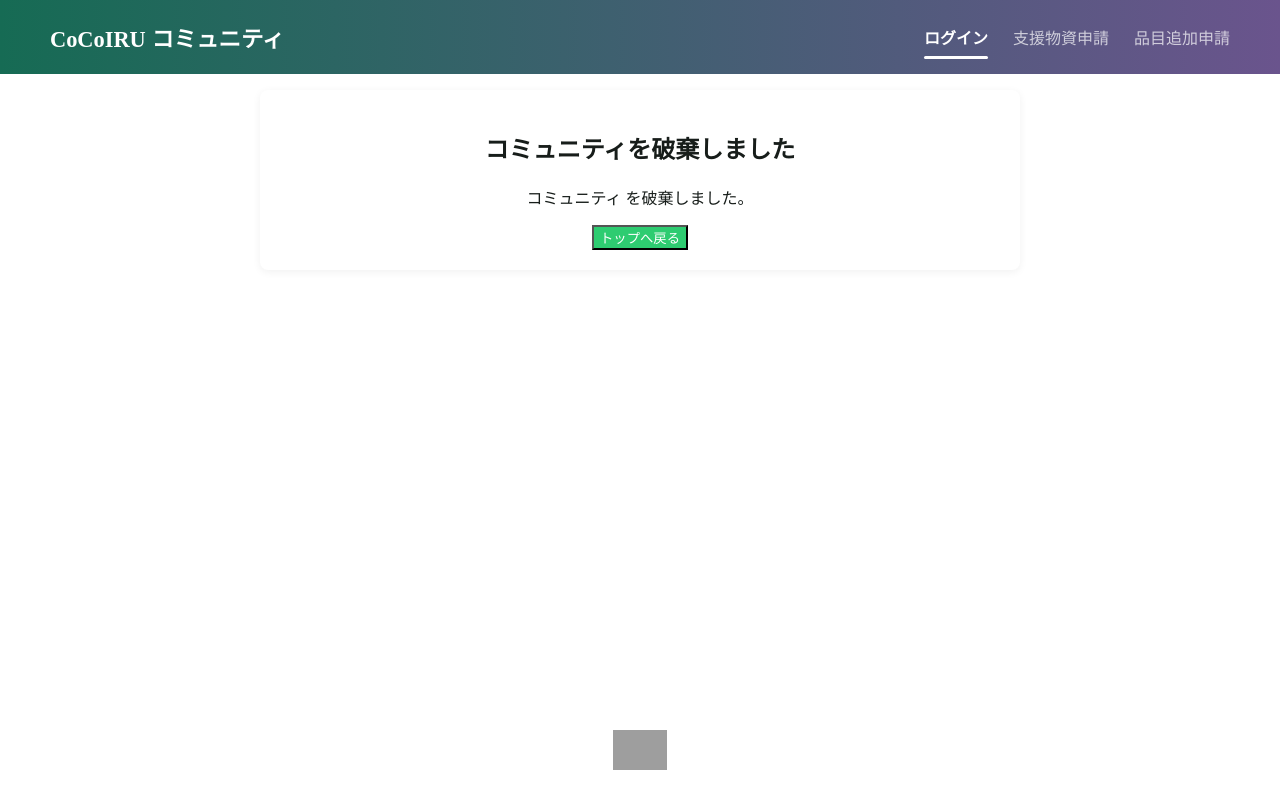
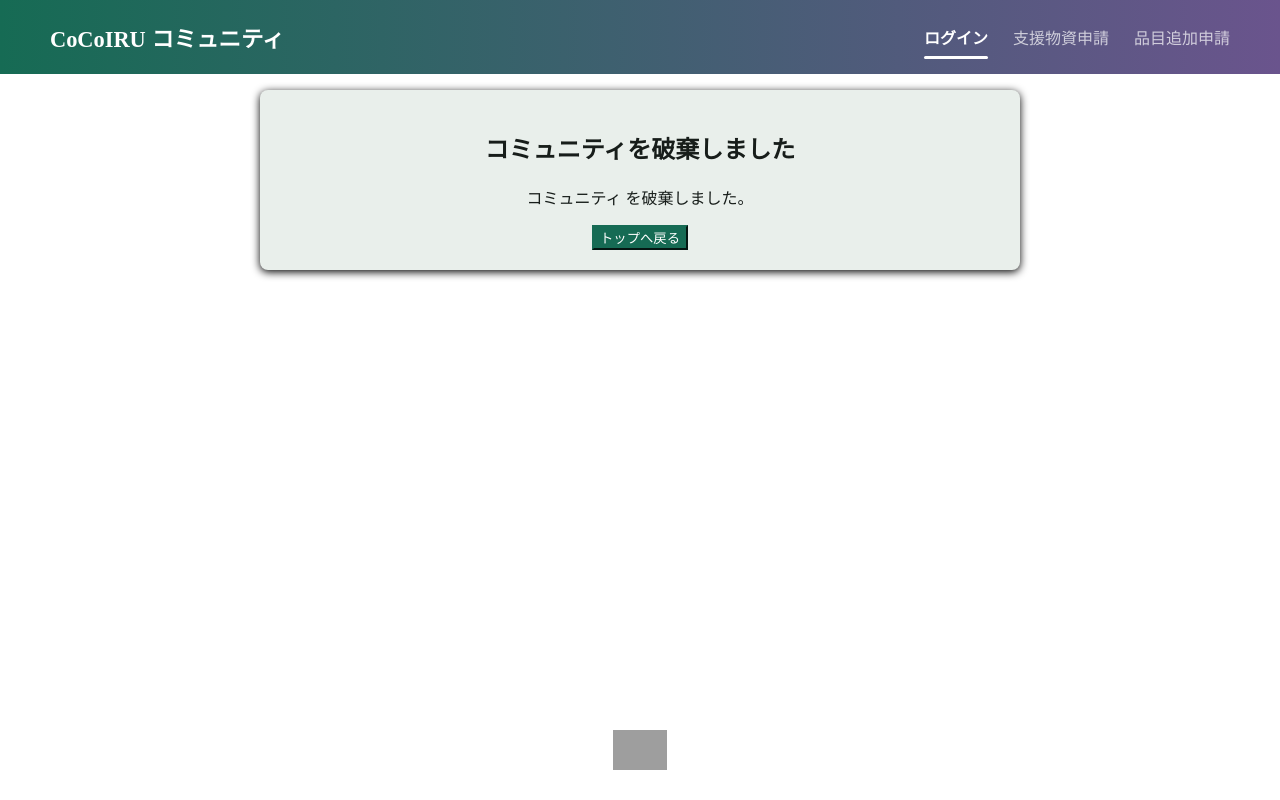
Before and after one commit to IBA-HOK/CoCoIRU, a SvelteKit app in the folder Svelte/: page /community/community_Login/destroy/complete in a window 1280 px wide. Built offline with nearby package versions, Linux system fonts and the light colour scheme; grey boxes are pictures that could not be loaded.

Commit message:
コミュニティ削除完了画面のUI変更

```diff
--- a/Svelte/src/routes/community/community_Login/destroy/complete/+page.svelte
+++ b/Svelte/src/routes/community/community_Login/destroy/complete/+page.svelte
@@ -9,17 +9,19 @@
   function toTop() { goto('/community'); }
 </script>
 
-<main class="page" style="padding:1rem; display:flex; justify-content:center">
-  <section class="card" style="max-width:720px; width:100%; text-align:center">
+<main class="page">
+  <section class="card">
     <h2>コミュニティを破棄しました</h2>
     <p>コミュニティ <strong>{id}</strong> を破棄しました。</p>
-    <div style="margin-top:1rem">
+    <div class="actions">
       <button class="btn primary" on:click={toTop}>トップへ戻る</button>
     </div>
   </section>
 </main>
 
 <style>
-  .card { background:#fff; padding:1.25rem; border-radius:8px; box-shadow:0 2px 8px rgba(0,0,0,0.06) }
-  .btn.primary { background:#2ecc71; color:#fff }
+  .page { padding: 1rem; display:flex; justify-content:center }
+  .card { max-width:720px; width:100%; text-align:center; background: var(--card); color: var(--text); padding:1.25rem; border-radius:8px; box-shadow:0 2px 8px var(--shadow) }
+  .actions { margin-top:1rem }
+  .btn.primary { background: var(--primary); border-color: var(--primary); color: var(--on-primary) }
 </style>
```
